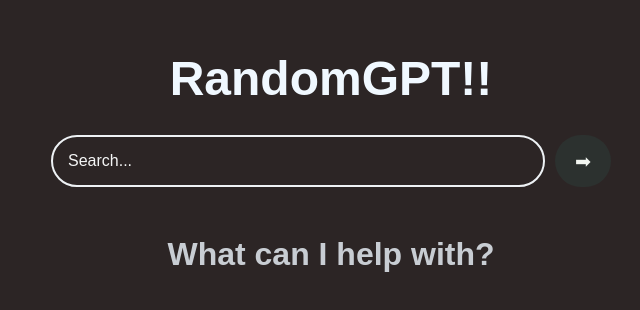
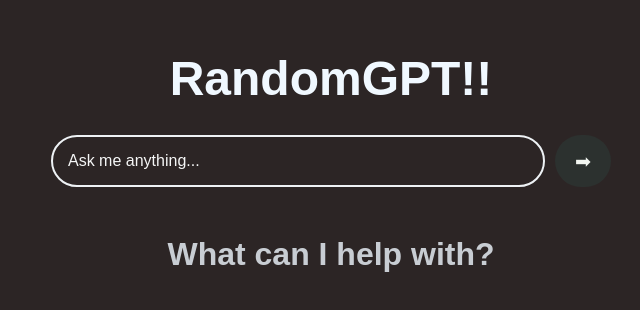
Before and after one commit to Abeljshelley/Useless-Project, a React (Vite) app: page / in a window 1280 px wide. Shown: the part 242-552 px from the top of the page, without its empty margins (309-949 px from the left). Built offline with nearby package versions, Linux system fonts and the light colour scheme; no server answers.

Commit message:
useless4

```diff
--- a/src/App.jsx
+++ b/src/App.jsx
@@ -15,7 +15,6 @@ function App() {
     const [message, setMessage] = useState("");
     const [response, setResponse] = useState("");
     const API_KEY = import.meta.env.VITE_API_KEY;
-    console.log(API_KEY);
 
     const handleSend = async () => {
         if (!message) return;
@@ -53,7 +52,7 @@ function App() {
             <div className={`c1 ${response ? 'animate-search-bar' : ''}`}>
                 <input
                     type="text"
-                    placeholder="Search..."
+                    placeholder="Ask me anything..."
                     className="inputBox"
                     value={message}
                     onChange={(e) => setMessage(e.target.value)}
```
